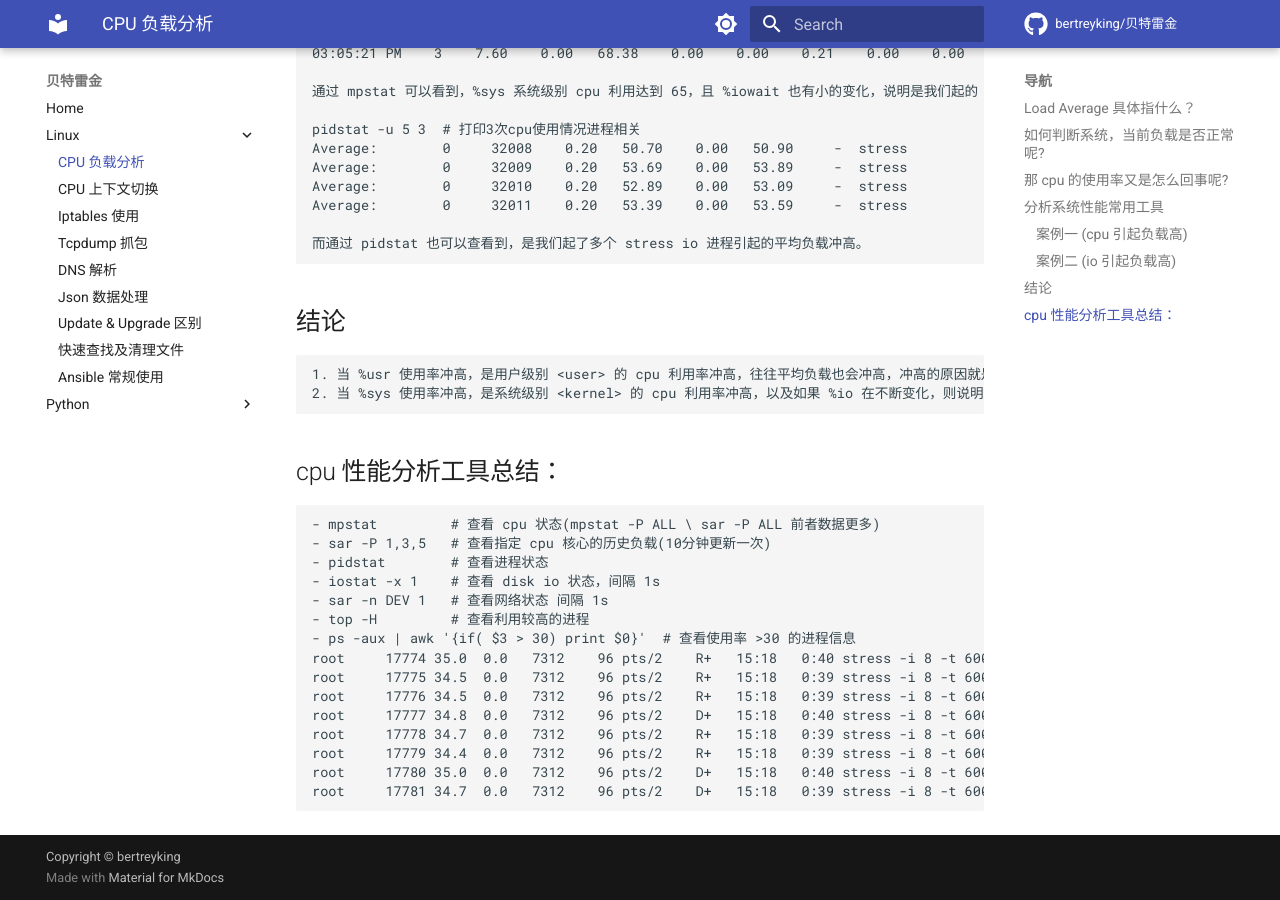
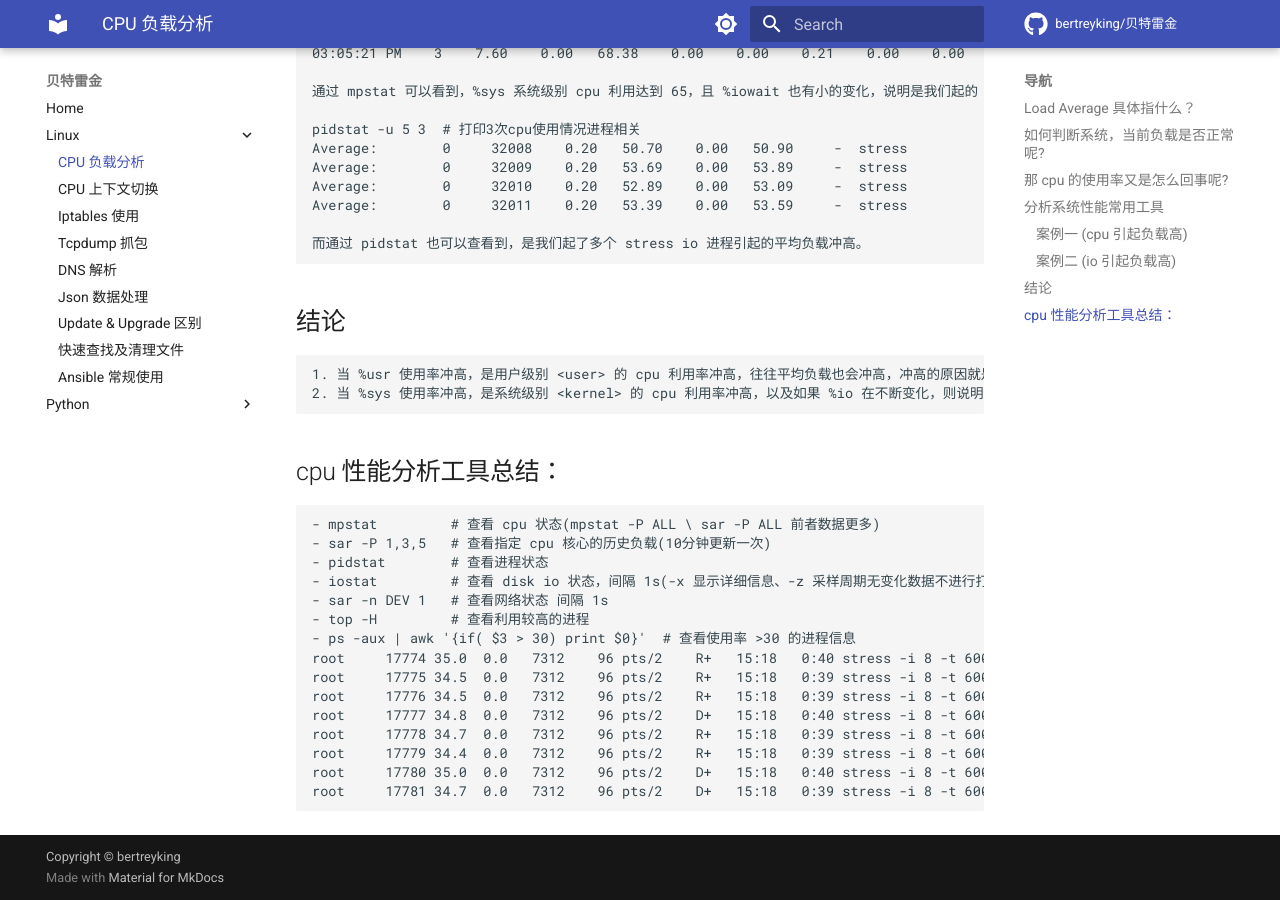
Before and after one commit to bertreyking/bertreyking.github.io, an MkDocs documentation site: the page built from docs/cpu_Load_Average分析.md, in a window 1280 px wide and 900 px high, scrolled down 3034 px. Built offline with MkDocs 1.6.1 and Material for MkDocs 9.7.7, drawn with Linux system fonts in a browser that asks for light colours; comment, search, counter and statistics services are not loaded.

Commit message:
update cpuload

```diff
--- a/docs/cpu_Load_Average分析.md
+++ b/docs/cpu_Load_Average分析.md
@@ -172,7 +172,7 @@ Average:        0     32011    0.20   53.39    0.00   53.59     -  stress
 - mpstat         # 查看 cpu 状态(mpstat -P ALL \ sar -P ALL 前者数据更多)
 - sar -P 1,3,5   # 查看指定 cpu 核心的历史负载(10分钟更新一次)
 - pidstat        # 查看进程状态
-- iostat -x 1    # 查看 disk io 状态，间隔 1s
+- iostat         # 查看 disk io 状态，间隔 1s(-x 显示详细信息、-z 采样周期无变化数据不进行打印)
 - sar -n DEV 1   # 查看网络状态 间隔 1s
 - top -H         # 查看利用较高的进程
 - ps -aux | awk '{if( $3 > 30) print $0}'  # 查看使用率 >30 的进程信息
```
